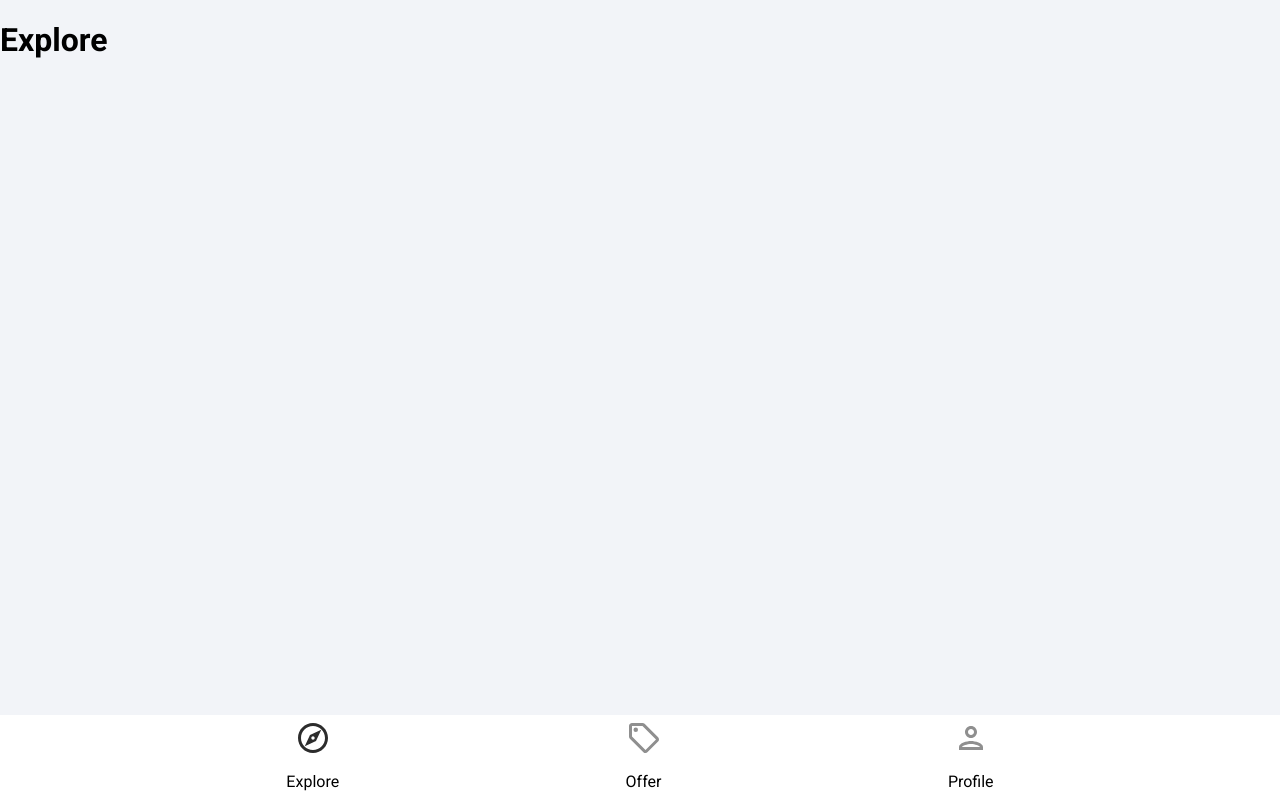
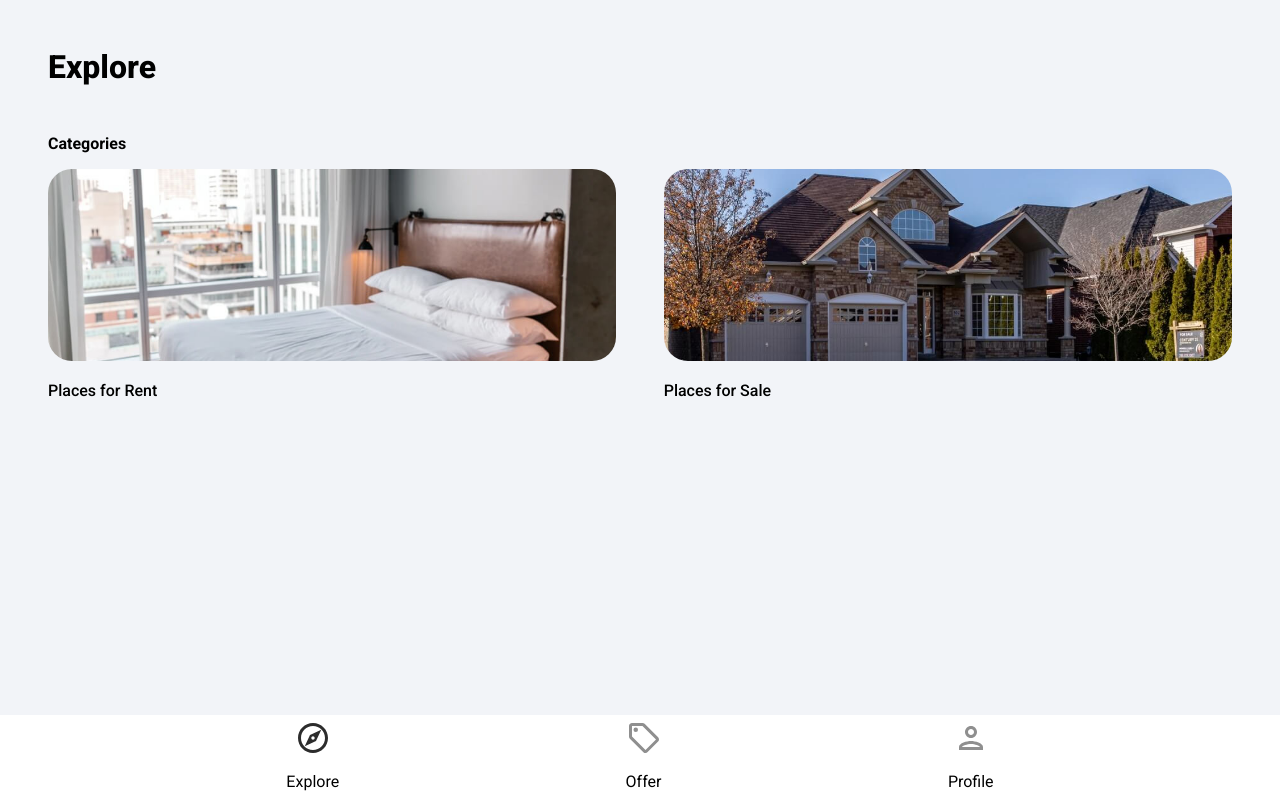
Before and after one commit to mocha-maker/e-realtor-app, a React (Create React App) app: page / in a window 1280 px wide. Built offline with nearby package versions, Linux system fonts and the light colour scheme.

Commit message:
Create Explore page and route to Categories

```diff
--- a/src/App.js
+++ b/src/App.js
@@ -9,6 +9,7 @@
 
 // Pages
 import Explore from './pages/Explore'
+import Category from "./pages/Category";
 import Offers from './pages/Offers'
 import Profile from './pages/Profile'
 import SignIn from './pages/SignIn'
@@ -23,6 +24,7 @@
       <Routes>
         <Route path='/' element={<Explore/>} />
         <Route path='/offers' element={<Offers/>} />
+        <Route path='/category/:categoryName' element={<Category/>} />
         <Route path='/profile' element={<PrivateRoute/>}>
         <Route path='/profile' element={<Profile/>} />
           </Route>
--- /dev/null
+++ b/src/pages/Category.jsx
@@ -0,0 +1,6 @@
+function Category() {
+  return (
+    <div>Category</div>
+  )
+}
+export default Category
--- a/src/pages/Explore.jsx
+++ b/src/pages/Explore.jsx
@@ -1,7 +1,33 @@
+import { Link } from 'react-router-dom'
+import rentCategoryImage from '../assets/jpg/rentCategoryImage.jpg'
+import sellCategoryImage from '../assets/jpg/sellCategoryImage.jpg'
+
 function Explore() {
   return (
-    <div>
-      <h1>Explore</h1>
+    <div className='explore'>
+      <header>
+        <p className="pageHeader">Explore</p>
+      </header>
+
+      <main>
+        {/* Slider */}
+
+        <p className="exploreCategoryHeading">Categories</p>
+        <div className="exploreCategories">
+          <Link to='/category/rent'>
+            <img src={rentCategoryImage}
+              alt='rent'
+              className='exploreCategoryImg'/>
+              <p className="exploreCategoryName">Places for Rent</p>
+          </Link>
+          <Link to='/category/sell'>
+            <img src={sellCategoryImage}
+              alt='sale'
+              className='exploreCategoryImg'/>
+              <p className="exploreCategoryName">Places for Sale</p>
+          </Link>
+        </div>
+      </main>
     </div>
   )
 }
```
